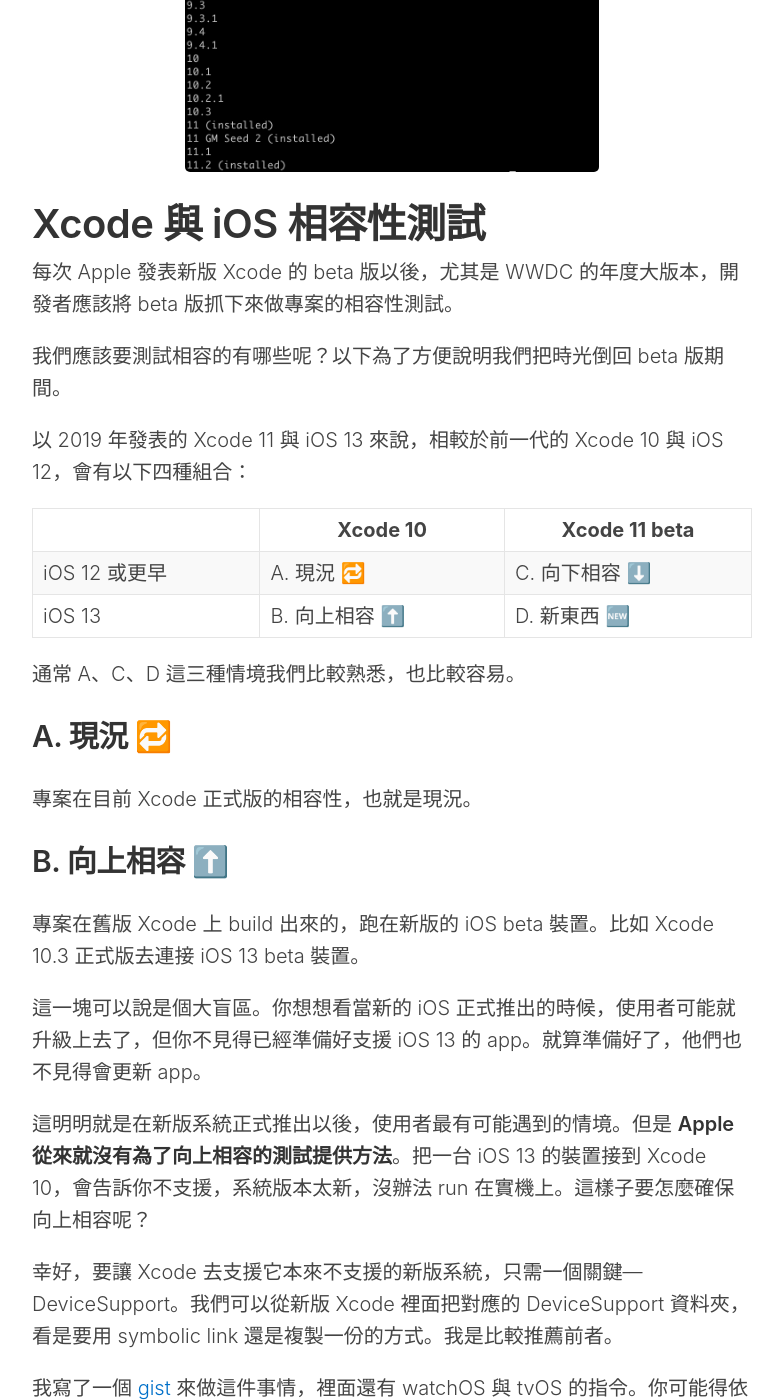
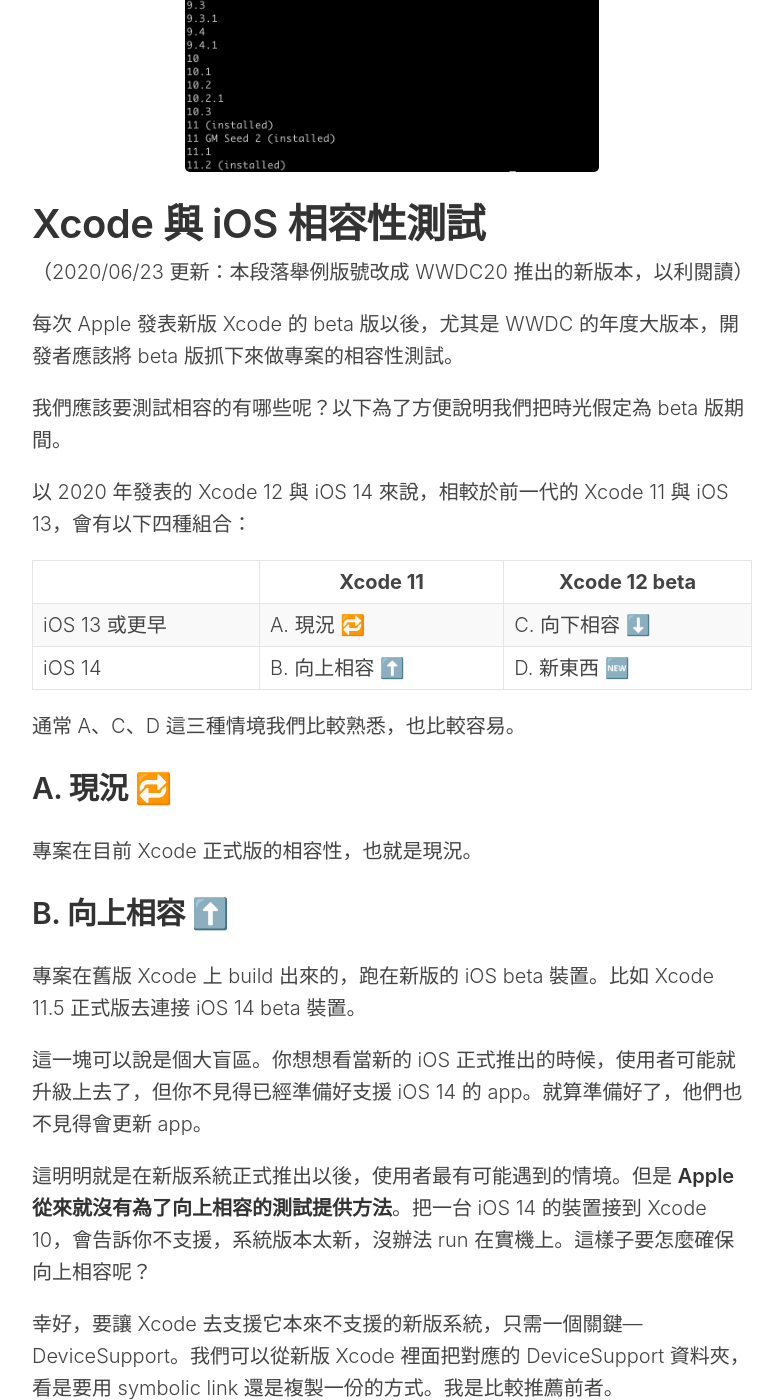
Before and after one commit to ethanhuang13/13h.tw, a Jekyll site: the page built from _posts/2019-11-01-manage-xcode-versions.md, in a window 1280 px wide and 1400 px high, scrolled down 5150 px. Shown: the whole window, without its empty margins (248-1031 px from the left). Built offline with Jekyll 4.4.1, drawn with Linux system fonts in a browser that asks for light colours; comment, search, counter and statistics services are not loaded; some of the changed text lies outside the part shown.

Commit message:
Update 2019-11-01-manage-xcode-versions.md
「Xcode 與 iOS 相容性測試」舉例版號改成 WWDC20 推出的新版本，以利閱讀

```diff
--- a/_posts/2019-11-01-manage-xcode-versions.md
+++ b/_posts/2019-11-01-manage-xcode-versions.md
@@ -90,16 +90,18 @@
 
 ## Xcode 與 iOS 相容性測試
 
+（2020/06/23 更新：本段落舉例版號改成 WWDC20 推出的新版本，以利閱讀）
+
 每次 Apple 發表新版 Xcode 的 beta 版以後，尤其是 WWDC 的年度大版本，開發者應該將 beta 版抓下來做專案的相容性測試。
 
-我們應該要測試相容的有哪些呢？以下為了方便說明我們把時光倒回 beta 版期間。
+我們應該要測試相容的有哪些呢？以下為了方便說明我們把時光假定為 beta 版期間。
 
-以 2019 年發表的 Xcode 11 與 iOS 13 來說，相較於前一代的 Xcode 10 與 iOS 12，會有以下四種組合：
+以 2020 年發表的 Xcode 12 與 iOS 14 來說，相較於前一代的 Xcode 11 與 iOS 13，會有以下四種組合：
 
-| | Xcode 10 | Xcode 11 beta |
+| | Xcode 11 | Xcode 12 beta |
 | - | - | - |
-| iOS 12 或更早 | A. 現況 🔁 | C. 向下相容 ⬇️
-| iOS 13 | B. 向上相容 ⬆️ | D. 新東西 🆕
+| iOS 13 或更早 | A. 現況 🔁 | C. 向下相容 ⬇️
+| iOS 14 | B. 向上相容 ⬆️ | D. 新東西 🆕
 
 通常 A、C、D 這三種情境我們比較熟悉，也比較容易。
 
@@ -107,11 +109,11 @@
 專案在目前 Xcode 正式版的相容性，也就是現況。
 
 ### B. 向上相容 ⬆️
-專案在舊版 Xcode 上 build 出來的，跑在新版的 iOS beta 裝置。比如 Xcode 10.3 正式版去連接 iOS 13 beta 裝置。
+專案在舊版 Xcode 上 build 出來的，跑在新版的 iOS beta 裝置。比如 Xcode 11.5 正式版去連接 iOS 14 beta 裝置。
 
-這一塊可以說是個大盲區。你想想看當新的 iOS 正式推出的時候，使用者可能就升級上去了，但你不見得已經準備好支援 iOS 13 的 app。就算準備好了，他們也不見得會更新 app。
+這一塊可以說是個大盲區。你想想看當新的 iOS 正式推出的時候，使用者可能就升級上去了，但你不見得已經準備好支援 iOS 14 的 app。就算準備好了，他們也不見得會更新 app。
 
-這明明就是在新版系統正式推出以後，使用者最有可能遇到的情境。但是 **Apple 從來就沒有為了向上相容的測試提供方法**。把一台 iOS 13 的裝置接到 Xcode 10，會告訴你不支援，系統版本太新，沒辦法 run 在實機上。這樣子要怎麼確保向上相容呢？
+這明明就是在新版系統正式推出以後，使用者最有可能遇到的情境。但是 **Apple 從來就沒有為了向上相容的測試提供方法**。把一台 iOS 14 的裝置接到 Xcode 10，會告訴你不支援，系統版本太新，沒辦法 run 在實機上。這樣子要怎麼確保向上相容呢？
 
 幸好，要讓 Xcode 去支援它本來不支援的新版系統，只需一個關鍵—DeviceSupport。我們可以從新版 Xcode 裡面把對應的 DeviceSupport 資料夾，看是要用 symbolic link 還是複製一份的方式。我是比較推薦前者。
 
@@ -129,7 +131,7 @@
 而且除非你要升級 Xcode，不然這件事也沒那麼急。
 
 ### D. 新東西 🆕
-專案對於新系統、新版 Xcode 的相容性。現有專案直接用新版 Xcode 打開看能否 build。比如 Xcode 11 beta 跑在 iOS 13 beta 裝置。
+專案對於新系統、新版 Xcode 的相容性。現有專案直接用新版 Xcode 打開看能否 build。比如 Xcode 12 beta 跑在 iOS 14 beta 裝置。
 
 這邊主要看的是專案對於系統的相容性。越早版本的 beta 問題當然是越多。
 
@@ -137,9 +139,9 @@
 
 就一個成熟的產品或是日常工作來說，我覺得處理的優先順序應該是 **A 現況 🔁 > B 向上相容 ⬆️ > C 向下相容 ⬇️ > D 新東西 🆕**。
 
-然後一群人，包括我，都興沖沖地跑去玩 SwiftUI 或是 Combine，然後才發現坑超多。其實那些都是屬於 D 的部分，優先度最低🤣
+2019 年大家都興沖沖地跑去玩 SwiftUI 或是 Combine，然後才發現坑超多。其實那些都是屬於 D 的部分，優先度最低🤣
 
-下次 Apple 再發表新東西，我們最好還是吸取 2019 年的教訓，先搞定 A、B、C，再來玩玩具。
+以後 Apple 再發表新東西，我們最好還是吸取教訓，先搞定 A、B、C，再來玩玩具。
 
 ## 團隊協作
 
```
Also changed, not shown: other parts of _posts/2019-11-01-manage-xcode-versions.md (+1 -1 lines).
